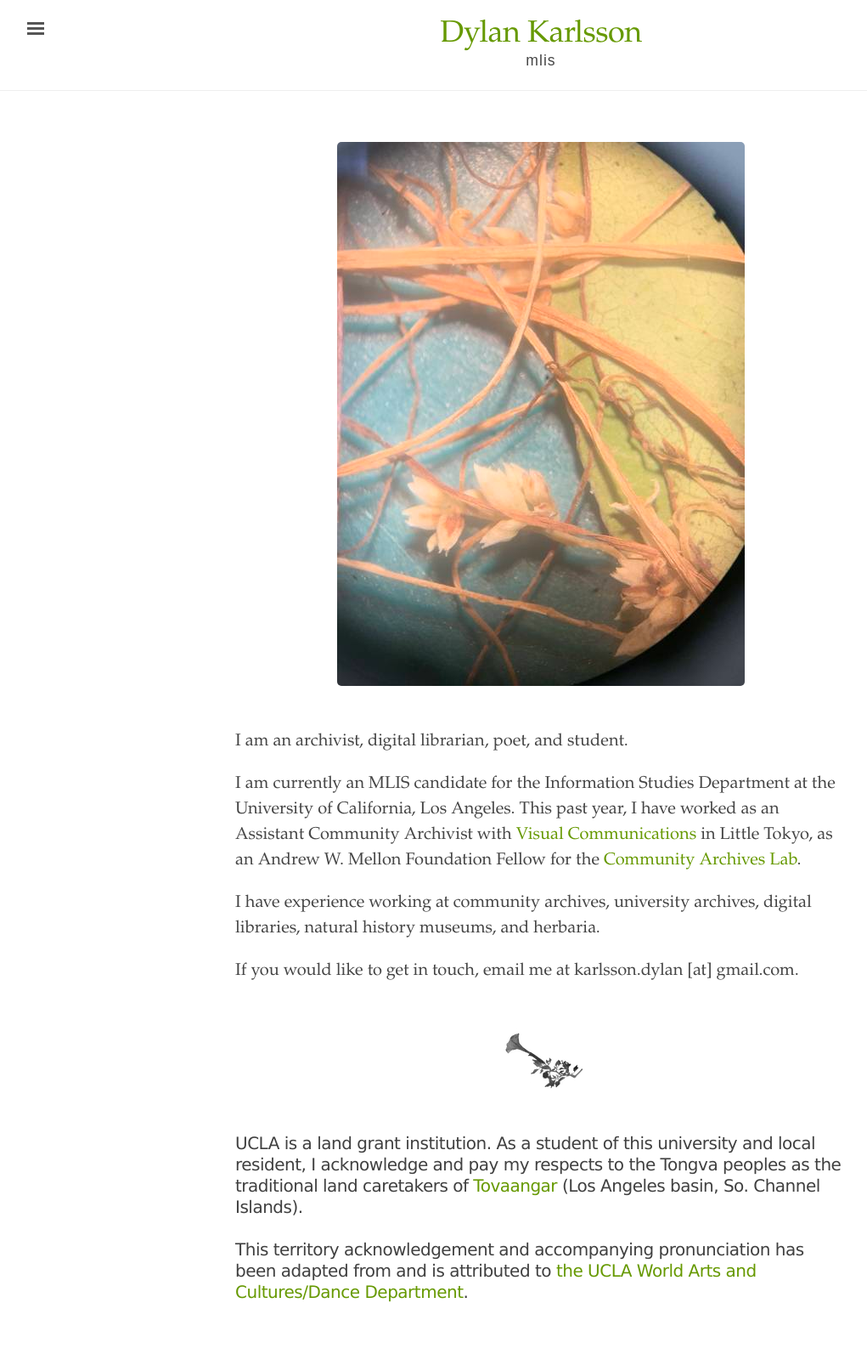
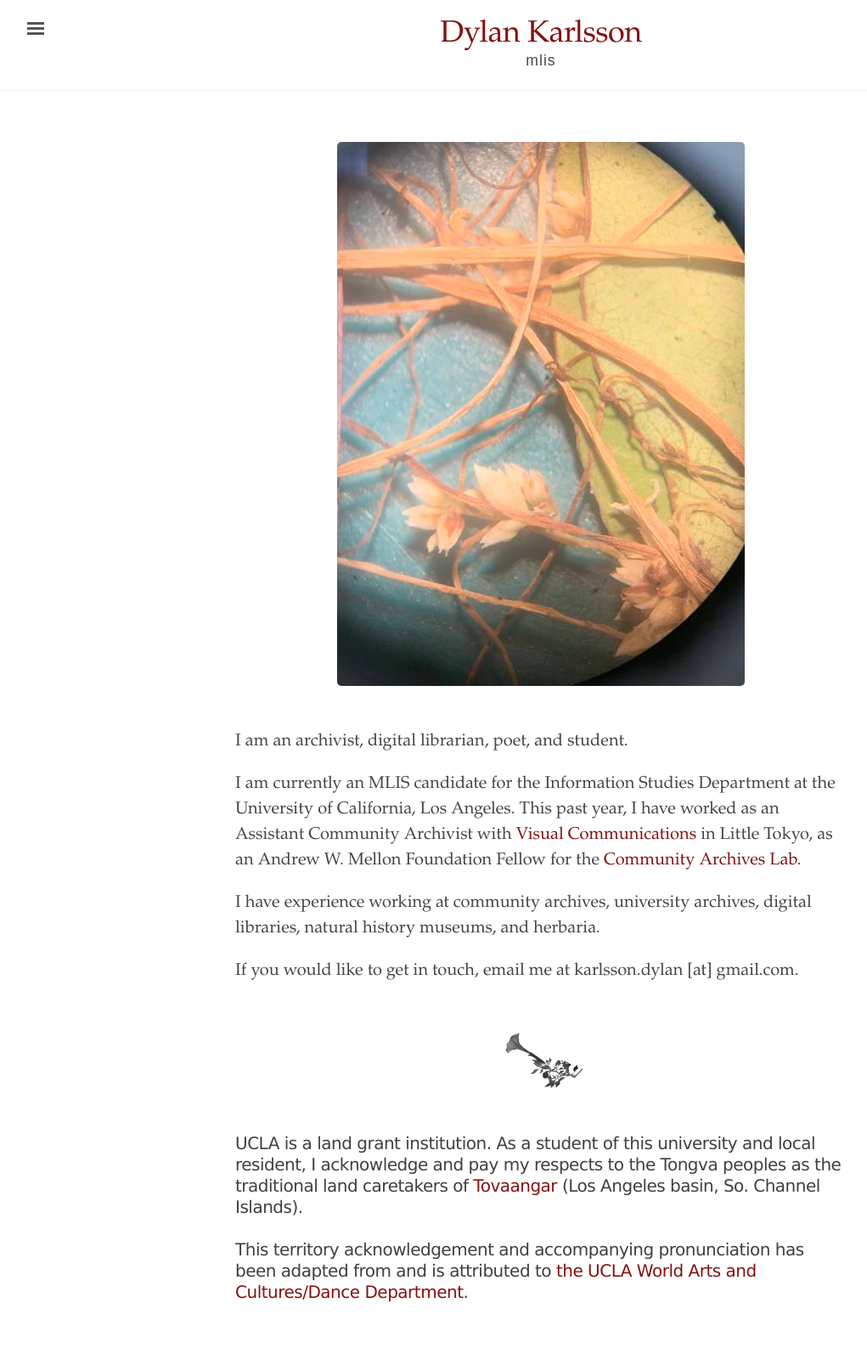
Before and after one commit to dylankarlsson/portfolio, a Jekyll site: the page built from index.html, in a window 1280 px wide. Shown: the whole page at 85% size, without its empty margins (3-1024 px from the left). Built offline with Jekyll 4.4.1, drawn with Linux system fonts in a browser that asks for light colours.

Commit message:
Update config

```diff
--- a/_config.yml
+++ b/_config.yml
@@ -3,7 +3,7 @@
 # Setup
 title:               Dylan Karlsson
 tagline:             'mlis'
-description:         'digital archiving.'
+description:         'MLIS Portfolio'
 url:                 'http://dylankarlsson.github.io'
 baseurl:             '/portfolio'
 
@@ -14,7 +14,7 @@ author:
   email:
 
 # Color scheme. Options: red, orange, magenta, cyan, blue, brown
-color-scheme: green
+color-scheme: dark green
 
 # Permalinks
 permalink: pretty
```
Also changed, not shown: 1 other file.
